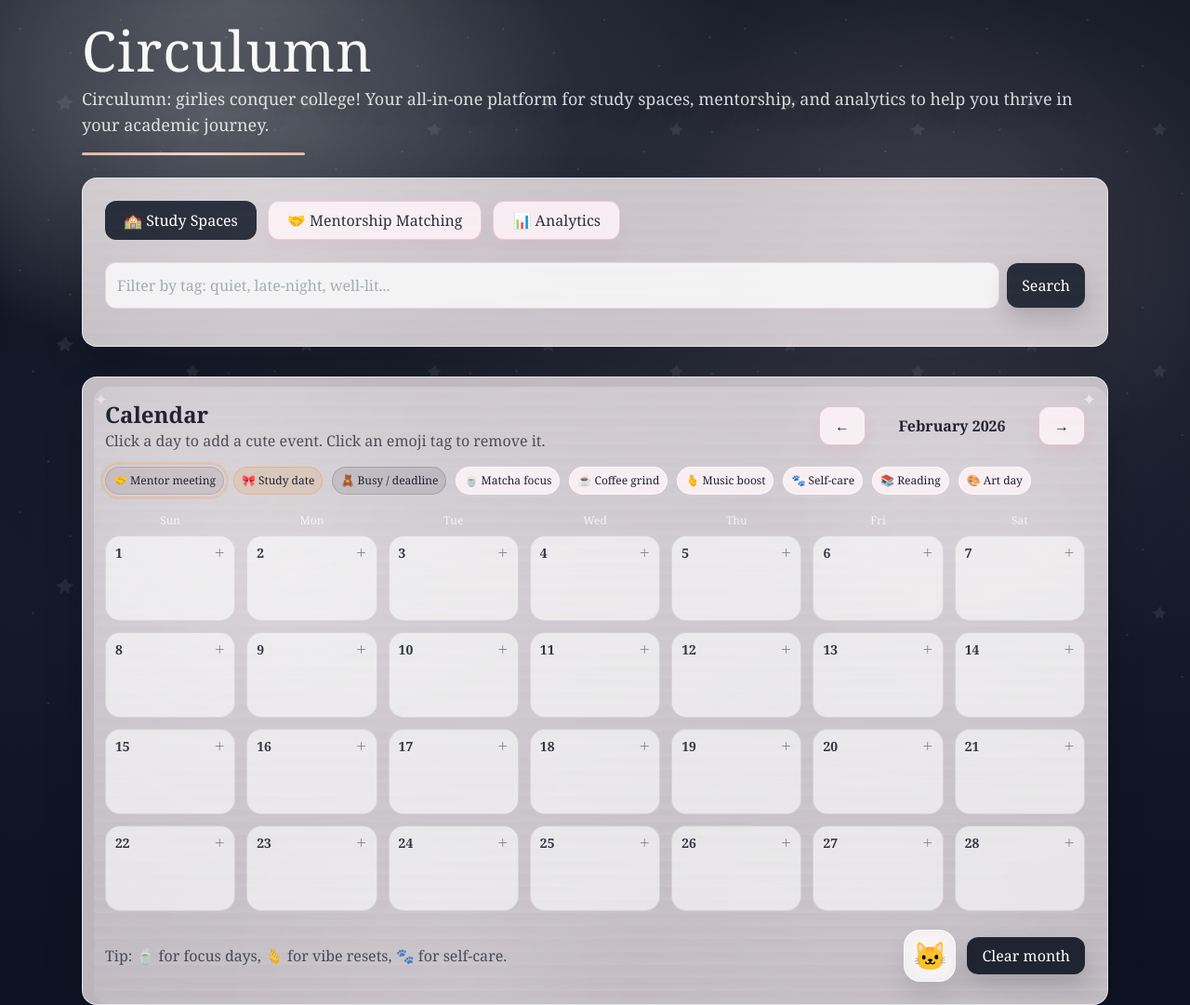
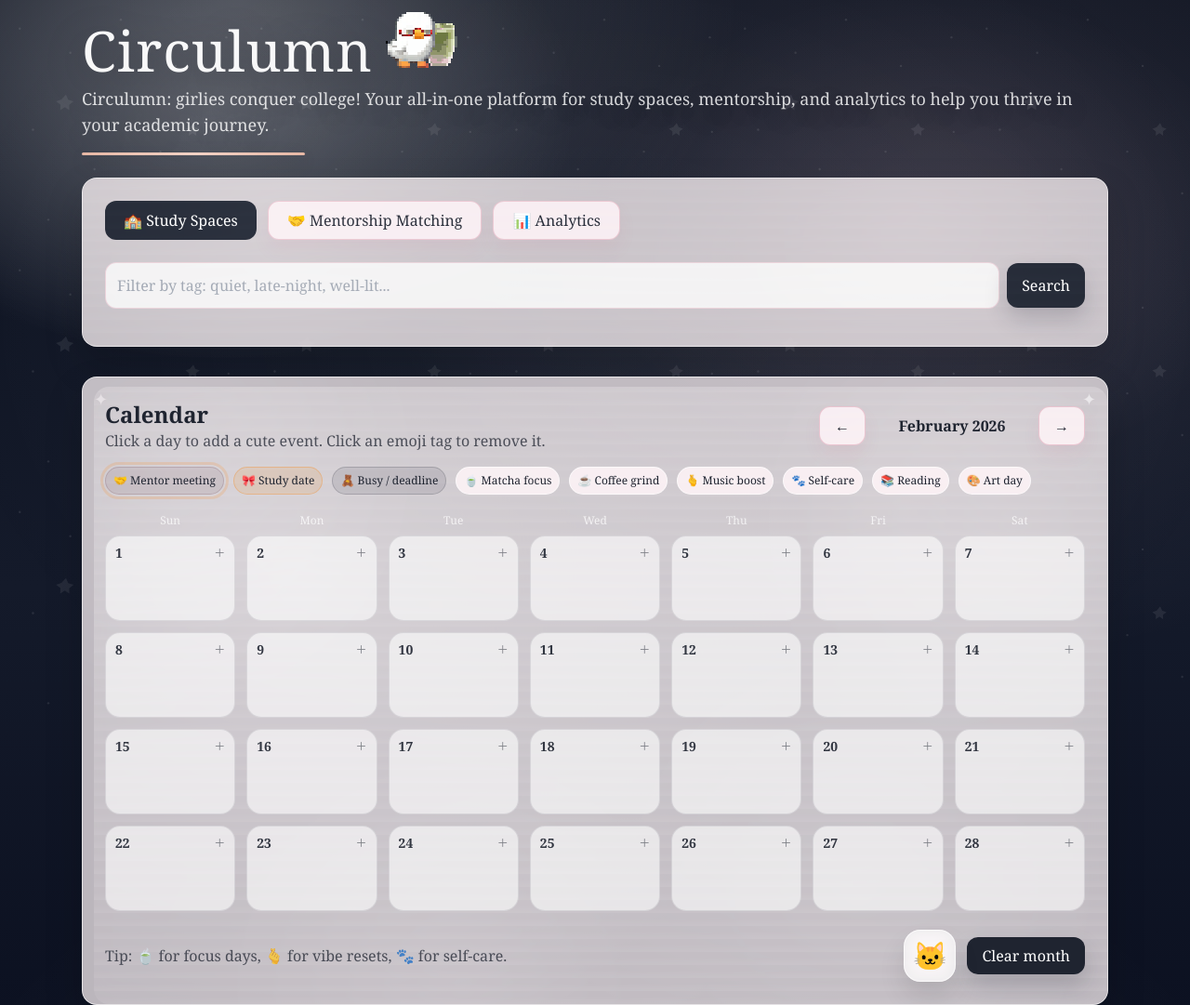
Before and after one commit to vyiirus11/WingHacks2026, a website: page Curriculum/public/index.html in a window 1280 px wide. Shown: the top 1081 px of the page at 93% size. Drawn offline with nearby package versions, Linux system fonts and the light colour scheme; no server answers.

Commit message:
Duck Idle Animation
sprites, duck, matcha, cute

```diff
--- a/Curriculum/public/index.html
+++ b/Curriculum/public/index.html
@@ -69,6 +69,43 @@
       -webkit-backdrop-filter: blur(14px);
       box-shadow: var(--shadow);
       position: relative;
+    }
+
+    /* 🦆 Duck idle sprite (352x32 = 11 frames of 32x32) */
+    .title-row{
+      display: flex;
+      align-items: center;
+      gap: 14px;
+    }
+
+    .duck-idle{
+      width: 32px;
+      height: 32px;
+
+      /* update filename if different */
+      background-image: url("./duck-idle.png");
+      background-repeat: no-repeat;
+
+      /* total sheet size */
+      background-size: 352px 32px;
+
+      /* crisp if pixel art; remove if it’s smooth art */
+      image-rendering: pixelated;
+
+      /* bobble animation */
+      animation: duckIdle 0.9s steps(11) infinite;
+    }
+
+    /* move background across the spritesheet */
+    @keyframes duckIdle{
+      from { background-position: 0 0; }
+      to   { background-position: -352px 0; }
+    }
+
+    .duck-idle{
+      transform: scale(2.4);
+      transform-origin: left bottom;
+      margin-top: 6px; /* small alignment tweak */
     }
 
     /* 📄 subtle paper texture inside glass */
@@ -328,7 +365,10 @@
 
   <div class="max-w-6xl mx-auto p-6 relative" style="z-index:1;">
     <header class="mb-6">
-      <h1 class="text-6xl title" style="letter-spacing:1px;">Circulumn</h1>
+      <div class="title-row">
+        <h1 class="text-6xl title" style="letter-spacing:1px;">Circulumn</h1>
+        <span class="duck-idle" aria-hidden="true"></span>
+      </div>
       <p class="mt-2 text-lg subtitle"> Circulumn: girlies conquer college! Your all-in-one platform for study spaces, mentorship, and analytics to help you thrive in your academic journey.</p>
       <div class="mt-4 accent-line"></div>
     </header>
```
Also changed, not shown: Curriculum/public/duck-idle.png (added).
